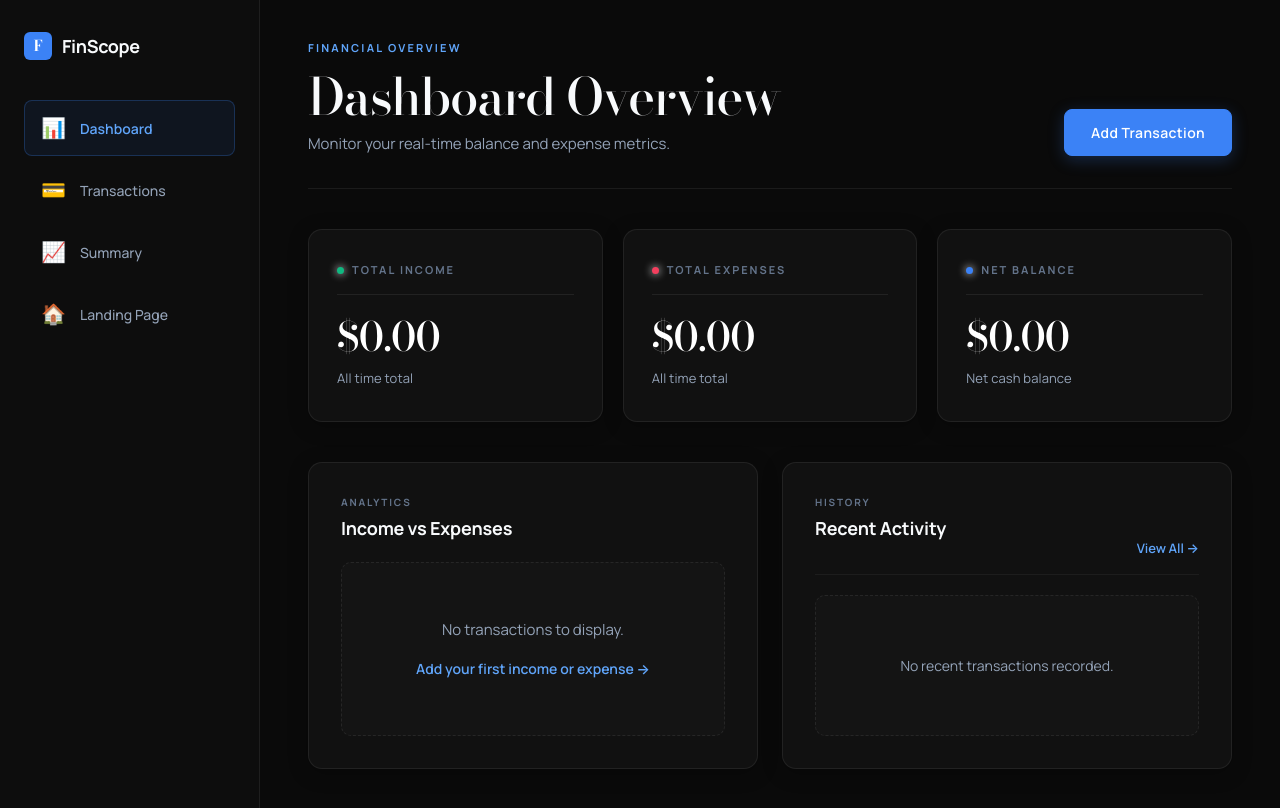
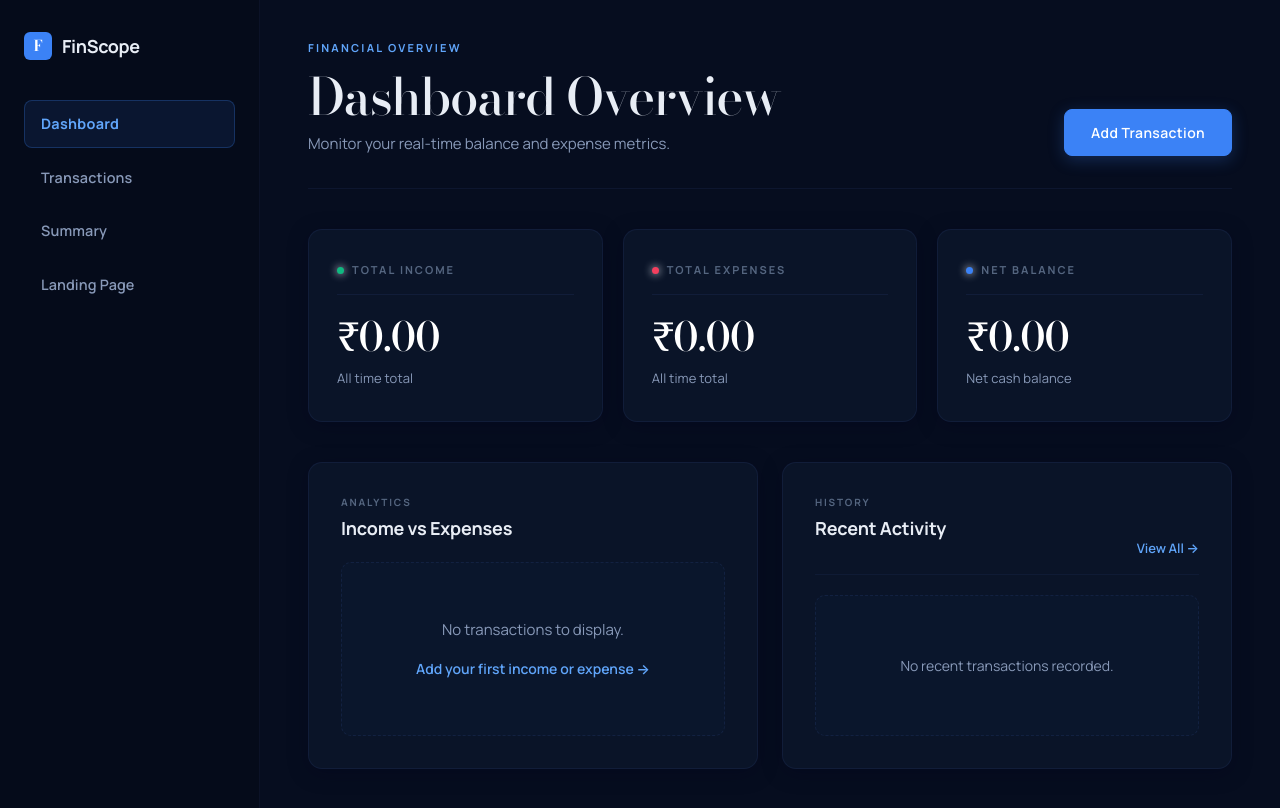
Before and after one commit to ShreyaGuleria/FinScope, a React (Vite) app: page /dashboard in a window 1280 px wide. Built offline with nearby package versions, Linux system fonts and the light colour scheme.

Commit message:
final css changes

```diff
--- a/src/Sidebar.jsx
+++ b/src/Sidebar.jsx
@@ -2,10 +2,10 @@ import { useState, useEffect } from 'react';
 import { NavLink } from 'react-router-dom';
 
 const navItems = [
-  { to: '/dashboard', label: 'Dashboard', icon: '📊' },
-  { to: '/transactions', label: 'Transactions', icon: '💳' },
-  { to: '/summary', label: 'Summary', icon: '📈' },
-  { to: '/', label: 'Landing Page', icon: '🏠' },
+  { to: '/dashboard', label: 'Dashboard' },
+  { to: '/transactions', label: 'Transactions' },
+  { to: '/summary', label: 'Summary' },
+  { to: '/', label: 'Landing Page' },
 ];
 
 function Sidebar() {
@@ -39,10 +39,9 @@ function Sidebar() {
 
       <nav>
         <ul>
-          {navItems.map(({ to, label, icon }) => (
+          {navItems.map(({ to, label }) => (
             <li key={to}>
               <NavLink to={to} className="nav-link">
-                <span className="nav-icon">{icon}</span>
                 <span className="nav-label">{label}</span>
               </NavLink>
             </li>
--- a/src/components/SummaryCard.css
+++ b/src/components/SummaryCard.css
@@ -3,11 +3,11 @@
    ============================================================= */
 
 .summary-card {
-  background: #111111;
-  border: 1px solid rgba(255, 255, 255, 0.07);
+  background: #0a1428;
+  border: 1px solid rgba(100, 140, 255, 0.08);
   border-radius: 14px;
   padding: 2rem 1.75rem;
-  box-shadow: 0 4px 20px rgba(0, 0, 0, 0.25);
+  box-shadow: 0 4px 20px rgba(0, 4, 30, 0.35);
   transition:
     transform 300ms cubic-bezier(0.4, 0, 0.2, 1),
     border-color 300ms cubic-bezier(0.4, 0, 0.2, 1),
@@ -20,9 +20,9 @@
 
 .summary-card:hover {
   transform: translateY(-4px);
-  border-color: rgba(255, 255, 255, 0.16);
-  background: #161616;
-  box-shadow: 0 12px 36px rgba(0, 0, 0, 0.4);
+  border-color: rgba(100, 140, 255, 0.16);
+  background: #0e1a36;
+  box-shadow: 0 12px 36px rgba(0, 4, 30, 0.5);
 }
 
 .summary-card__header {
@@ -57,7 +57,7 @@
 
 .summary-card__rule {
   border: none;
-  border-top: 1px solid rgba(255, 255, 255, 0.07);
+  border-top: 1px solid rgba(100, 140, 255, 0.08);
   margin: 1rem 0 1.25rem;
 }
 
--- a/src/components/TransactionCard.jsx
+++ b/src/components/TransactionCard.jsx
@@ -4,8 +4,8 @@ import './TransactionCard.css';
 export default function TransactionCard({ id, description, amount, type, category, date, onDelete }) {
   const isIncome = type === 'Income';
   const formattedAmount = isIncome
-    ? `+$${Number(amount).toLocaleString('en-US', { minimumFractionDigits: 2 })}`
-    : `-$${Number(amount).toLocaleString('en-US', { minimumFractionDigits: 2 })}`;
+    ? `+₹${Number(amount).toLocaleString('en-IN', { minimumFractionDigits: 2 })}`
+    : `-₹${Number(amount).toLocaleString('en-IN', { minimumFractionDigits: 2 })}`;
 
   return (
     <div className="transaction-card">
--- a/src/index.css
+++ b/src/index.css
@@ -3,8 +3,8 @@
    =================================================== */
 
 :root {
-  /* Colour palette — Editorial Charcoal & Dark Slate */
-  --color-primary: #3b82f6;           /* Restrained FinScope Blue */
+  /* Colour palette — Deep Space Navy */
+  --color-primary: #3b82f6;           /* FinScope Blue */
   --color-primary-light: #60a5fa;     /* Blue 400 */
   --color-primary-dark: #1d4ed8;      /* Blue 700 */
   --color-secondary: #10b981;         /* Emerald 500 */
@@ -14,15 +14,15 @@
   --color-danger-light: #fb7185;      /* Rose 400 */
   --color-warning: #f59e0b;           /* Amber 500 */
 
-  --color-background: #0a0a0a;        /* Black / Charcoal background matching Landing Page */
-  --color-surface: #111111;           /* Editorial Dark Charcoal Surface */
-  --color-surface-hover: #161616;     /* Card Hover */
-  --color-surface-border: rgba(255, 255, 255, 0.07);
+  --color-background: #060d1f;        /* Deep Space Navy */
+  --color-surface: #0b1530;           /* Navy Surface */
+  --color-surface-hover: #101d42;     /* Navy Surface Hover */
+  --color-surface-border: rgba(100, 140, 255, 0.08);
 
-  --color-text: #f8fafc;              /* Slate 50 */
-  --color-text-muted: #94a3b8;        /* Slate 400 */
-  --color-text-dim: #64748b;          /* Slate 500 */
-  --color-border: rgba(255, 255, 255, 0.08); /* Border Slate */
+  --color-text: #e8edf5;              /* Soft white */
+  --color-text-muted: #8899b8;        /* Muted blue-grey */
+  --color-text-dim: #556680;          /* Dim blue-grey */
+  --color-border: rgba(100, 140, 255, 0.1); /* Border navy tint */
 
   /* Typography */
   --font-display: 'Bodoni Moda', Georgia, 'Times New Roman', serif;
@@ -49,14 +49,14 @@
   /* Radius */
   --radius-sm: 0.375rem;
   --radius-md: 0.5rem;
-  --radius-lg: 0.875rem;             /* ~14px matching feature cards */
+  --radius-lg: 0.875rem;
   --radius-xl: 0.875rem;
   --radius-full: 9999px;
 
-  /* Shadows & Glows — Minimal & Restrained */
-  --shadow-sm: 0 1px 2px rgba(0, 0, 0, 0.3);
-  --shadow-md: 0 4px 20px rgba(0, 0, 0, 0.25);
-  --shadow-lg: 0 12px 40px rgba(0, 0, 0, 0.45);
+  /* Shadows & Glows — Deep navy */
+  --shadow-sm: 0 1px 2px rgba(0, 4, 20, 0.4);
+  --shadow-md: 0 4px 20px rgba(0, 4, 20, 0.35);
+  --shadow-lg: 0 12px 40px rgba(0, 4, 20, 0.55);
   --glow-primary: 0 4px 16px rgba(59, 130, 246, 0.25);
 
   /* Transitions */
@@ -121,14 +121,16 @@ ul, ol {
 .sidebar {
   width: var(--sidebar-width);
   flex-shrink: 0;
-  background-color: #0d0d0d;
-  border-right: 1px solid var(--color-surface-border);
+  background-color: #050b1a;
+  border-right: 1px solid rgba(100, 140, 255, 0.06);
   padding: 2rem 1.5rem;
   display: flex;
   flex-direction: column;
   gap: 2.5rem;
   transition: transform var(--transition-base), width var(--transition-base);
   z-index: 50;
+  position: relative;
+  overflow: hidden;
 }
 
 .sidebar-header {
@@ -193,25 +195,28 @@ ul, ol {
   gap: 0.875rem;
   padding: 0.75rem 1rem;
   border-radius: 8px;
-  font-size: 0.875rem;
-  font-weight: 500;
+  font-size: 0.9rem;
+  font-weight: 600;
   color: var(--color-text-muted);
   border: 1px solid transparent;
   transition: all var(--transition-base);
+  letter-spacing: 0.01em;
+  font-family: var(--font-base);
 }
 
 .nav-link:hover {
-  background-color: rgba(255, 255, 255, 0.04);
+  background-color: rgba(59, 130, 246, 0.06);
   color: var(--color-text);
-  border-color: rgba(255, 255, 255, 0.08);
+  border-color: rgba(100, 140, 255, 0.12);
   transform: translateX(2px);
 }
 
 .nav-link.active {
-  background: rgba(59, 130, 246, 0.08);
+  background: rgba(59, 130, 246, 0.1);
   color: var(--color-primary-light);
   border: 1px solid rgba(59, 130, 246, 0.25);
-  font-weight: 600;
+  font-weight: 700;
+  letter-spacing: 0.02em;
 }
 
 .nav-icon {
--- a/src/pages/Dashboard.css
+++ b/src/pages/Dashboard.css
@@ -18,7 +18,7 @@
   justify-content: space-between;
   align-items: flex-end;
   padding-bottom: 2rem;
-  border-bottom: 1px solid rgba(255, 255, 255, 0.07);
+  border-bottom: 1px solid rgba(100, 140, 255, 0.07);
   gap: 1.5rem;
 }
 
@@ -118,11 +118,11 @@
 }
 
 .dashboard-card-section {
-  background: #111111;
-  border: 1px solid rgba(255, 255, 255, 0.07);
+  background: #0a1428;
+  border: 1px solid rgba(100, 140, 255, 0.08);
   border-radius: 14px;
   padding: 2rem;
-  box-shadow: 0 4px 20px rgba(0, 0, 0, 0.25);
+  box-shadow: 0 4px 20px rgba(0, 4, 30, 0.35);
   display: flex;
   flex-direction: column;
   transition:
@@ -132,8 +132,8 @@
 }
 
 .dashboard-card-section:hover {
-  border-color: rgba(255, 255, 255, 0.14);
-  box-shadow: 0 10px 32px rgba(0, 0, 0, 0.35);
+  border-color: rgba(100, 140, 255, 0.16);
+  box-shadow: 0 10px 32px rgba(0, 4, 30, 0.5);
 }
 
 .section-header-block {
@@ -167,7 +167,7 @@
   align-items: flex-end;
   margin-bottom: 1.25rem;
   padding-bottom: 0.75rem;
-  border-bottom: 1px solid rgba(255, 255, 255, 0.05);
+  border-bottom: 1px solid rgba(100, 140, 255, 0.06);
 }
 
 .btn-view-all {
@@ -201,9 +201,9 @@
   align-items: center;
   justify-content: center;
   gap: 1rem;
-  background: rgba(255, 255, 255, 0.015);
+  background: rgba(59, 130, 246, 0.02);
   border-radius: 10px;
-  border: 1px dashed rgba(255, 255, 255, 0.08);
+  border: 1px dashed rgba(100, 140, 255, 0.1);
 }
 
 .empty-chart-text {
@@ -229,9 +229,9 @@
   flex: 1;
   padding: 3rem 1.5rem;
   text-align: center;
-  background: rgba(255, 255, 255, 0.015);
+  background: rgba(59, 130, 246, 0.02);
   border-radius: 10px;
-  border: 1px dashed rgba(255, 255, 255, 0.08);
+  border: 1px dashed rgba(100, 140, 255, 0.1);
   display: flex;
   align-items: center;
   justify-content: center;
--- a/src/pages/Dashboard.jsx
+++ b/src/pages/Dashboard.jsx
@@ -1,13 +1,17 @@
-import React, { useEffect } from 'react';
+import React, { useState, useEffect } from 'react';
 import { Link } from 'react-router-dom';
 import SummaryCard from '../components/SummaryCard';
 import FinanceChart from '../components/FinanceChart';
 import TransactionCard from '../components/TransactionCard';
-import { loadTransactions } from '../utils/storage';
+import { loadTransactions, saveTransactions } from '../utils/storage';
 import './Dashboard.css';
 
 export default function Dashboard() {
-  const transactions = loadTransactions();
+  const [transactions, setTransactions] = useState(() => loadTransactions());
+
+  useEffect(() => {
+    saveTransactions(transactions);
+  }, [transactions]);
 
   const totalIncome = transactions
     .filter((t) => t.type === 'Income')
@@ -20,7 +24,11 @@ export default function Dashboard() {
   const netBalance = totalIncome - totalExpenses;
 
   const fmt = (val) =>
-    val.toLocaleString('en-US', { style: 'currency', currency: 'USD' });
+    val.toLocaleString('en-IN', { style: 'currency', currency: 'INR' });
+
+  function handleDelete(id) {
+    setTransactions((prev) => prev.filter((t) => t.id !== id));
+  }
 
   // Recent 3 transactions
   const recentTransactions = transactions.slice(0, 3);
@@ -72,21 +80,21 @@ export default function Dashboard() {
           title="Total Income"
           amount={fmt(totalIncome)}
           color="var(--color-secondary)"
-          icon="💵"
+
           subtitle="All time total"
         />
         <SummaryCard
           title="Total Expenses"
           amount={fmt(totalExpenses)}
           color="var(--color-danger)"
-          icon="💸"
+
           subtitle="All time total"
         />
         <SummaryCard
           title="Net Balance"
           amount={fmt(netBalance)}
           color="var(--color-primary)"
-          icon="⚖️"
+
           subtitle="Net cash balance"
         />
       </div>
@@ -138,7 +146,7 @@ export default function Dashboard() {
                   type={t.type}
                   category={t.category}
                   date={t.date}
-                  onDelete={() => {}}
+                  onDelete={handleDelete}
                 />
               ))}
             </div>
--- a/src/pages/Summary.jsx
+++ b/src/pages/Summary.jsx
@@ -31,7 +31,7 @@ export default function Summary() {
   const categoryData = Object.entries(categoryMap).sort((a, b) => b[1] - a[1]);
 
   const fmt = (val) =>
-    val.toLocaleString('en-US', { style: 'currency', currency: 'USD' });
+    val.toLocaleString('en-IN', { style: 'currency', currency: 'INR' });
 
   return (
     <div className="summary-page">
@@ -48,7 +48,7 @@ export default function Summary() {
         <>
           {/* Monthly Breakdown Table */}
           <div className="summary-card-table">
-            <h2 className="summary-section-title">📅 Monthly Breakdown</h2>
+            <h2 className="summary-section-title">Monthly Breakdown</h2>
             <div className="table-responsive">
               <table className="summary-table">
                 <thead>
@@ -80,7 +80,7 @@ export default function Summary() {
 
           {/* Category Breakdown */}
           <div className="summary-card-categories">
-            <h2 className="summary-section-title">🏷️ Category Volume</h2>
+            <h2 className="summary-section-title">Category Volume</h2>
             <div className="category-grid">
               {categoryData.map(([cat, total]) => (
                 <div key={cat} className="category-card">
--- a/src/pages/Transactions.css
+++ b/src/pages/Transactions.css
@@ -34,7 +34,7 @@
 
 .btn-export:hover:not(:disabled) {
   background: var(--color-surface-hover);
-  border-color: rgba(255, 255, 255, 0.2);
+  border-color: rgba(100, 140, 255, 0.15);
 }
 
 .btn-export:disabled {
--- a/src/pages/Transactions.jsx
+++ b/src/pages/Transactions.jsx
@@ -92,7 +92,7 @@ export default function Transactions() {
           onClick={() => exportToCsv(transactions)}
           disabled={transactions.length === 0}
         >
-          📥 Export CSV
+          Export CSV
         </button>
       </div>
 
@@ -114,7 +114,7 @@ export default function Transactions() {
           </div>
 
           <div className="form-group">
-            <label htmlFor="amount">Amount ($)</label>
+            <label htmlFor="amount">Amount (₹)</label>
             <input
               id="amount"
               type="number"
@@ -171,7 +171,7 @@ export default function Transactions() {
           <input
             type="text"
             className="filter-input"
-            placeholder="🔍 Search description..."
+            placeholder="Search description..."
             value={searchTerm}
             onChange={(e) => setSearchTerm(e.target.value)}
           />
```
Also changed, not shown: src/pages/LandingPage.css (+14 -14 lines), 1 other file (tests, documents, lock files or other folders).
